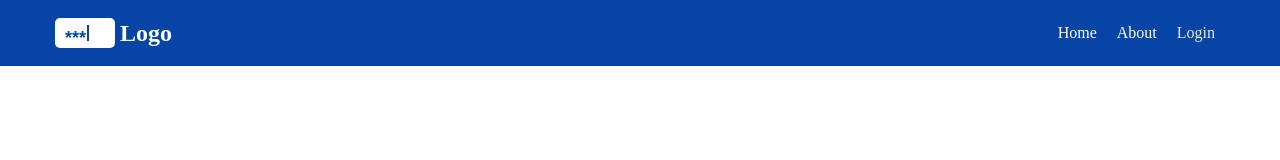
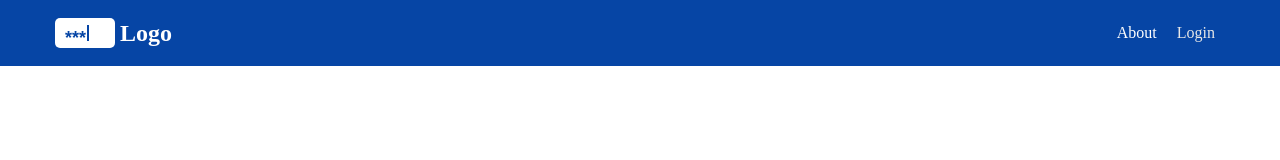
Before and after one commit to rdak/login-form-react-vite, a React (Vite) app: page /login in a window 1280 px wide. Shown: the top 160 px of the page. Built offline with nearby package versions, Linux system fonts and the light colour scheme.

Commit message:
fix broken aria and remove redundant header menu item

```diff
--- a/src/components/form/PasswordInput.tsx
+++ b/src/components/form/PasswordInput.tsx
@@ -22,7 +22,7 @@ function PasswordInput({
             e.preventDefault();
             setIsPasswordVisible((prevState) => !prevState);
         },
-		[]
+        [],
     );
 
     return (
@@ -55,7 +55,7 @@ function PasswordInput({
                     name={id}
                     autoComplete={autoComplete}
                     aria-invalid={error ? "true" : "false"}
-					aria-describedby="error_password password-text"
+                    aria-describedby="error_password"
                     onChange={onChange}
                 />
             </div>
--- a/src/components/layout/Header.tsx
+++ b/src/components/layout/Header.tsx
@@ -25,10 +25,6 @@ function Header() {
          * or add a context provider for it - would be better
          */
         const menuList = [
-            {
-                label: "Home",
-                url: "/",
-            },
             {
                 label: "About",
                 url: "/about",
```
Lines whose indentation alone changed are shown as unchanged.
